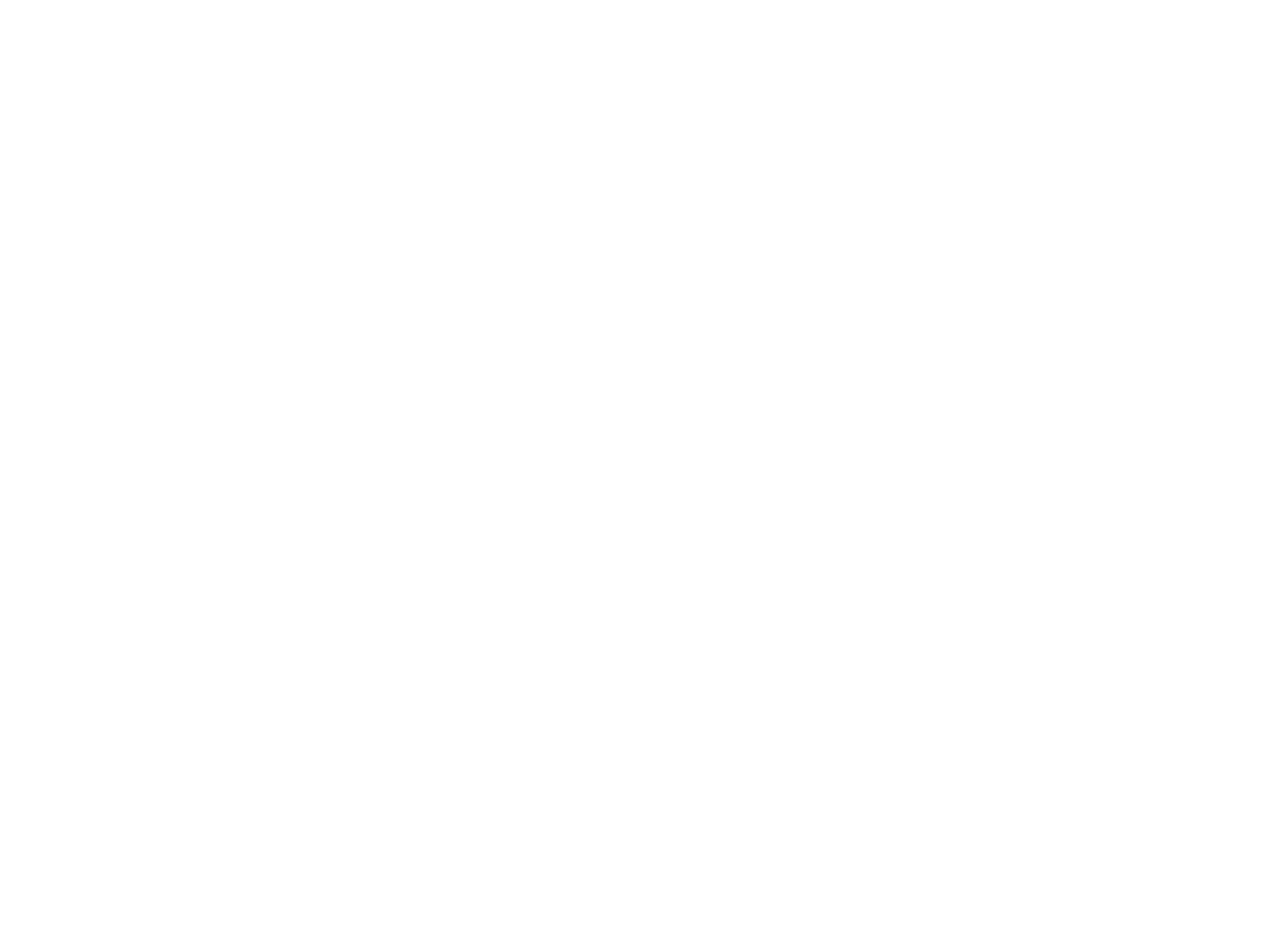
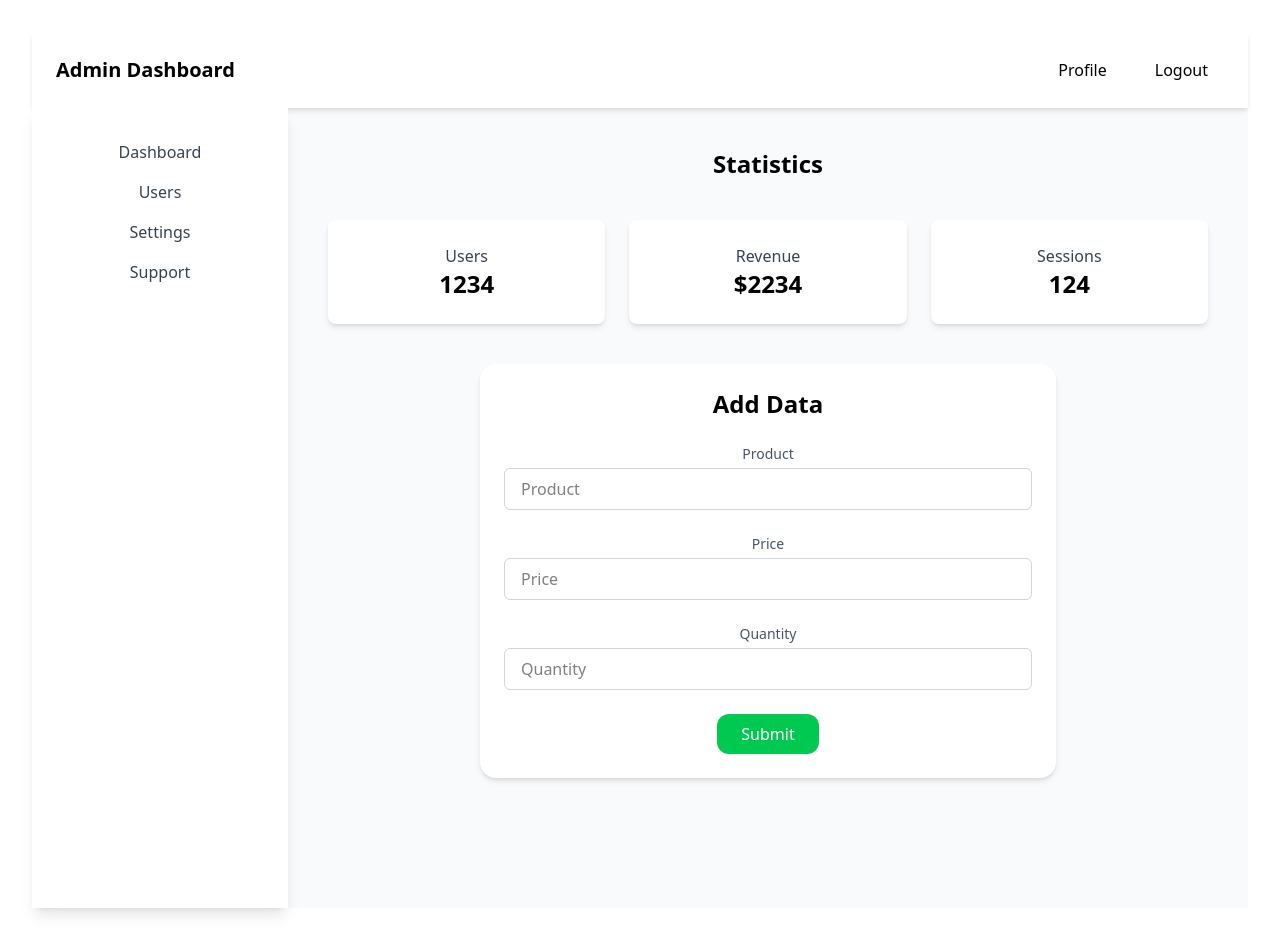
Before and after one commit to PARTHIBAN-007/React, a React (Vite) app: page /admin in a window 1280 px wide. Before the commit this address had no page. Before the commit the page ends 800 px from the top, so only its background shows below. Built offline with nearby package versions, Linux system fonts and the light colour scheme.

Commit message:
AdminPage

```diff
--- a/src/App.jsx
+++ b/src/App.jsx
@@ -9,7 +9,8 @@
 import StyledPage from './pages/style';
 import DesignPage from './pages/design';
 import LandingPage from './pages/LandingPage';
-import AdminPage from './pages/style';
+import AdminPage from './pages/AdminPage';
+import Admin from './pages/style';
 
 function App() {
 
@@ -25,9 +26,10 @@
           {/* <Route path="/recorder" element={<AudioRecorder />}></Route> */}
           <Route path="/tab" element={<DynamicTabs />}></Route>
           <Route path="/tabdata" element={<Tabcomponent />}></Route>
-          <Route path="/style" element={<AdminPage />}></Route>
+          <Route path="/style" element={<Admin />}></Route>
           <Route path="/design" element={<DesignPage />}></Route>
           <Route path="/landing" element={<LandingPage />}></Route>
+          <Route path="/admin" element={<AdminPage />}></Route>
         </Routes>
       </BrowserRouter>
     </>
--- /dev/null
+++ b/src/pages/AdminPage.jsx
@@ -0,0 +1,71 @@
+import React from 'react';
+
+const AdminPage = () => {
+  return (
+    <div className="min-h-screen bg-gray-50">
+      <header className="bg-white shadow-md p-6">
+        <div className="max-w-7xl mx-auto flex justify-between items-center">
+          <h1 className="text-xl font-bold">Admin Dashboard</h1>
+          <nav className="space-x-4">
+            <a href="#" className="px-4 py-2 hover:bg-green-400 transition rounded-2xl">Profile</a>
+            <a href="#" className="px-4 py-2 hover:bg-green-400 transition rounded-2xl">Logout</a>
+          </nav>
+        </div>
+      </header>
+
+      <div className="flex">
+        <aside className="w-64 bg-white shadow-lg min-h-screen px-6 py-8 space-y-4">
+          <a className="block text-gray-700 hover:text-green-500">Dashboard</a>
+          <a className="block text-gray-700 hover:text-green-500">Users</a>
+          <a className="block text-gray-700 hover:text-green-500">Settings</a>
+          <a className="block text-gray-700 hover:text-green-500">Support</a>
+        </aside>
+
+        <main className="flex-1 p-10 space-y-10">
+          <h2 className="text-2xl font-bold">Statistics</h2>
+
+         <div className="grid grid-cols-1 md:grid-cols-2 lg:grid-cols-3 gap-6">
+            {[
+              { label: 'Users', value: '1234' },
+              { label: 'Revenue', value: '$2234' },
+              { label: 'Sessions', value: '124' },
+            ].map((stat) => (
+              <div key={stat.label} className="bg-white shadow-md px-6 py-6 rounded-lg ">
+                <h3 className="text-gray-700">{stat.label}</h3>
+                <p className="text-2xl font-bold">{stat.value}</p>
+              </div>
+            ))}
+          </div>
+
+          <div className="flex justify-center">
+            <form className="bg-white rounded-2xl shadow-md space-y-6 p-6 w-full max-w-xl">
+              <h2 className="text-2xl font-bold text-center">Add Data</h2>
+
+              {['Product', 'Price', 'Quantity'].map((field) => (
+                <div key={field}>
+                  <label className="block text-sm text-gray-600 mb-1">{field}</label>
+                  <input
+                    type="text"
+                    placeholder={field}
+                    className="w-full px-4 py-2 border border-gray-300 rounded-md"
+                  />
+                </div>
+              ))}
+
+              <div className="text-center">
+                <button
+                  type="submit"
+                  className="bg-green-500 text-white px-6 py-2 rounded-xl hover:bg-green-600 transition"
+                >
+                  Submit
+                </button>
+              </div>
+            </form>
+          </div>
+        </main>
+      </div>
+    </div>
+  );
+};
+
+export default AdminPage;
--- a/src/pages/style.jsx
+++ b/src/pages/style.jsx
@@ -1,6 +1,6 @@
 import React, { useState } from "react";
 
-export default function AdminPage() {
+export default function Admin() {
   const [sidebarOpen, setSidebarOpen] = useState(false);
 
   return (
```
